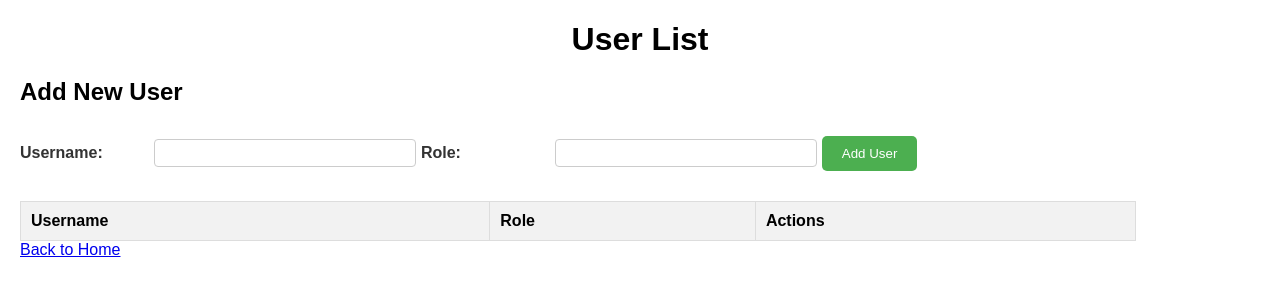
After one commit to Tech-doglas/RMA_Server, a Flask app: page /user/ in a window 1280 px wide. The commit adds this page. Shown: the top 300 px of the page. Run offline with Flask 3, Linux system fonts and the light colour scheme; data that the repository does not hold is empty.

Commit message:
feat: total count, user page

```diff
--- a/app/__init__.py
+++ b/app/__init__.py
@@ -18,9 +18,10 @@ def create_app():
 
     # Register blueprints
     from app.routes.index_routes import index_bp
-    from app.routes.laptop_routes import laptop_bp
+    from app.routes.laptop.laptop_routes import laptop_bp
+    from app.routes.user_routes import user_bp
 
     app.register_blueprint(index_bp)
     app.register_blueprint(laptop_bp, url_prefix='/laptop')
-
+    app.register_blueprint(user_bp, url_prefix='/user')
     return app
--- a/app/routes/laptop_item_routes.py
+++ b/app/routes/laptop/laptop_item_routes.py
@@ -18,7 +18,7 @@ def laptop_item_detail(id):
         laptop = dict(zip([column[0] for column in cursor.description], data))
         image_files = get_image_files(laptop['ID'])
         conn.close()
-        return render_template('laptop_item_detail.html', laptop=laptop, image_files=image_files)
+        return render_template('laptop/laptop_item_detail.html', laptop=laptop, image_files=image_files)
     except Exception as e:
         return f"Error: {str(e)}", 500
 
@@ -83,7 +83,7 @@ def edit_item(id):
 
         users = [row[0] for row in data]
         conn.close()
-        return render_template('laptop_edit_item.html', laptop=laptop, image_files=image_files, users=users)
+        return render_template('laptop/laptop_edit_item.html', laptop=laptop, image_files=image_files, users=users)
     except Exception as e:
         return f"Error: {str(e)}", 500
 
--- a/app/routes/laptop_sales_routes.py
+++ b/app/routes/laptop/laptop_sales_routes.py
@@ -7,7 +7,7 @@ laptop_sales_bp = Blueprint('laptop_sales', __name__)
 @laptop_sales_bp.route('/')
 def sales():
     try:
-        return render_template('sales.html')
+        return render_template('laptop/sales.html')
     except Exception as e:
         return f"Error: {str(e)}"
 
@@ -22,7 +22,7 @@ def sales_detail(id):
             return "Item not found", 404
         laptop = dict(zip([column[0] for column in cursor.description], data))
         conn.close()
-        return render_template('laptop_sales.html', laptop=laptop, id=id)
+        return render_template('laptop/laptop_sales.html', laptop=laptop, id=id)
     except Exception as e:
         return f"Error: {str(e)}", 500
 
--- /dev/null
+++ b/app/routes/user_routes.py
@@ -0,0 +1,45 @@
+# app/routes/user_routes.py
+from flask import Blueprint, render_template, request, redirect, url_for
+from app.models import get_db_connection
+
+user_bp = Blueprint('user', __name__)
+
+@user_bp.route('/', methods=['GET', 'POST'])
+def show_user_page():
+    try:
+        conn = get_db_connection()
+        cursor = conn.cursor()
+
+        # Handle form submission
+        if request.method == 'POST':
+            action = request.form.get('action')
+
+            if action == 'update':
+                username = request.form.get('username')
+                new_username = request.form.get('new_username')
+                role = request.form.get('role')
+                cursor.execute(
+                    "UPDATE RMA_user SET Name = ?, Role = ? WHERE Name = ?",
+                    (new_username, role, username)
+                )
+            elif action == 'add':
+                new_username = request.form.get('new_username')
+                role = request.form.get('role')
+                cursor.execute(
+                    "INSERT INTO RMA_user (Name, Role) VALUES (?, ?)",
+                    (new_username, role)
+                )
+            elif action == 'delete':
+                username = request.form.get('username')
+                cursor.execute("DELETE FROM RMA_user WHERE Name = ?", (username,))
+
+            conn.commit()
+
+        # Fetch all users to display
+        cursor.execute("SELECT * FROM RMA_user")
+        data = cursor.fetchall()
+        results = [dict(zip([column[0] for column in cursor.description], row)) for row in data]
+        conn.close()
+        return render_template('user.html', results=results)
+    except Exception as e:
+        return f"Error: {str(e)}", 500
--- a/app/templates/index.html
+++ b/app/templates/index.html
@@ -49,6 +49,7 @@
         <button onclick="window.location.href='{{ url_for('laptop.show_RMA_laptop_sheet') }}';">Laptop</button>
         <button>Non-Laptop</button>
         <button>Daily-Return</button>
+        <button style="display: none;" onclick="window.location.href='{{ url_for('user.show_user_page') }}';">User</button>
     </div>
 
 </body>
--- a/app/templates/laptop.html
+++ b/app/templates/laptop/laptop.html
@@ -61,6 +61,8 @@
 
         <button type="submit">Search</button>
     </form>
+
+    <span>Total Count: {{total_count}}</span>
 
     {% if items|length > 0 %}
     <table id="rma-table">
--- /dev/null
+++ b/app/templates/user.html
@@ -0,0 +1,55 @@
+<!DOCTYPE html>
+<html lang="en">
+<head>
+    <meta charset="UTF-8">
+    <title>Users</title>
+    <link rel="stylesheet" href="{{ url_for('static', filename='css/styles.css') }}">
+</head>
+<body>
+    <h1>User List</h1>
+
+    <!-- Add User Form -->
+    <h2>Add New User</h2>
+    <form method="POST" action="{{ url_for('user.show_user_page') }}">
+        <input type="hidden" name="action" value="add">
+        <label>Username:</label>
+        <input type="text" name="new_username" required>
+        <label>Role:</label>
+        <input type="text" name="role" required>
+        <button type="submit">Add User</button>
+    </form>
+
+    <!-- User List Table -->
+    <table border="1">
+        <tr>
+            <th>Username</th>
+            <th>Role</th>
+            <th>Actions</th>
+        </tr>
+        {% for user in results %}
+        <tr>
+            <td>
+                <form method="POST" action="{{ url_for('user.show_user_page') }}" style="display:inline;">
+                    <input type="hidden" name="action" value="update">
+                    <input type="hidden" name="username" value="{{ user.Name }}">
+                    <input type="text" name="new_username" value="{{ user.Name }}" required>
+            </td>
+            <td>
+                    <input type="text" name="role" value="{{ user.Role }}" required>
+            </td>
+            <td>
+                    <button type="submit">Update</button>
+                </form>
+                <!-- Delete Form -->
+                <form method="POST" action="{{ url_for('user.show_user_page') }}" style="display:inline;">
+                    <input type="hidden" name="action" value="delete">
+                    <input type="hidden" name="username" value="{{ user.Name }}">
+                    <button class="red" type="submit">Delete</button>
+                </form>
+            </td>
+        </tr>
+        {% endfor %}
+    </table>
+    <a href="{{ url_for('index.show_landing_page') }}">Back to Home</a>
+</body>
+</html>
```
Also changed, not shown: app/routes/laptop/laptop_routes.py (renamed from app/routes/laptop_routes.py, +5 -4 lines), app/templates/laptop/laptop_edit_item.html (renamed from app/templates/laptop_edit_item.html), app/templates/laptop/laptop_input.html (renamed from app/templates/laptop_input.html), app/templates/laptop/laptop_item_detail.html (renamed from app/templates/laptop_item_detail.html), app/templates/laptop/laptop_sales.html (renamed from app/templates/laptop_sales.html).
